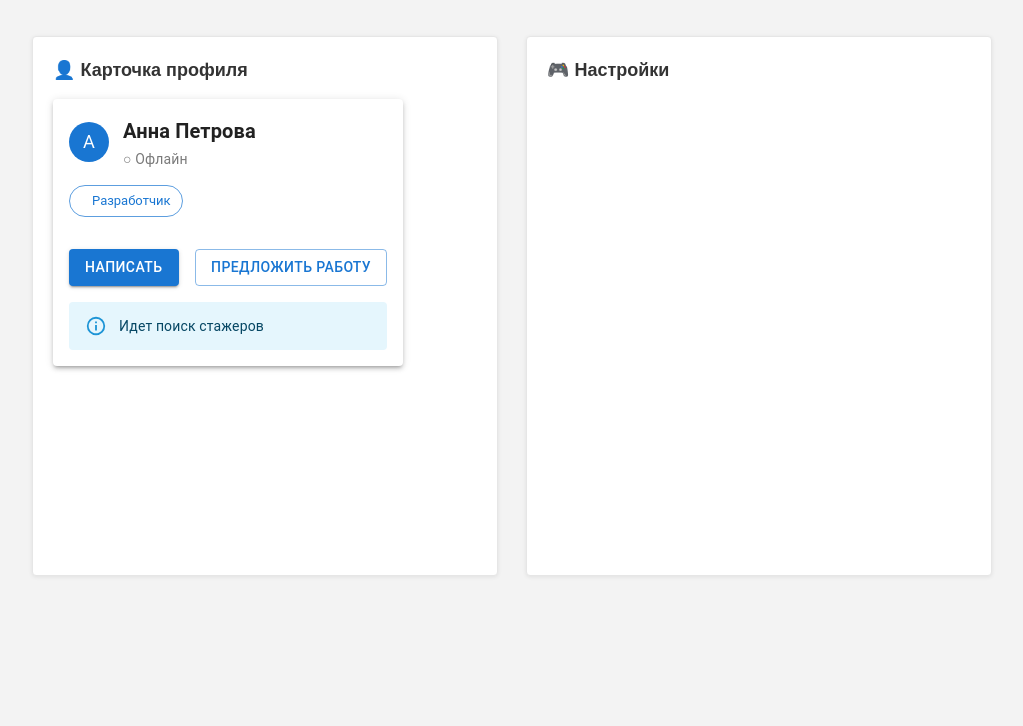
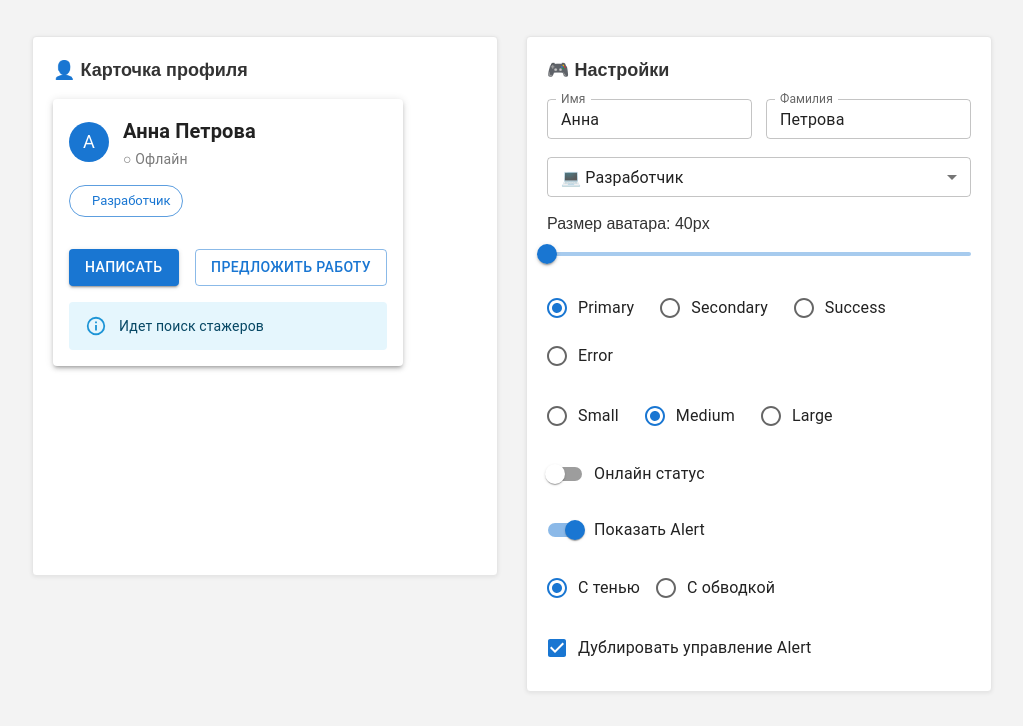
Before and after one commit to zabyz1337/profile-playground, a React (Vite) app: page / in a window 1280 px wide. Shown: the top 726 px of the page, without its empty margins (128-1151 px from the left). Built offline with nearby package versions, Linux system fonts and the light colour scheme; some icons are missing.

Commit message:
add full control panel with live form bindings for profile card

```diff
--- a/src/App.css
+++ b/src/App.css
@@ -108,6 +108,35 @@
   animation: pulseAlert 1.8s infinite;
 }
 
+.controls {
+  display: flex;
+  flex-direction: column;
+  gap: 18px;
+}
+
+.name-row {
+  display: flex;
+  gap: 14px;
+}
+
+.control-block {
+  display: flex;
+  flex-direction: column;
+  gap: 6px;
+}
+
+.control-label {
+  margin: 0;
+  font-size: 16px;
+  color: #333;
+}
+
+.radio-row {
+  display: flex;
+  flex-wrap: wrap;
+  gap: 6px 10px;
+}
+
 @keyframes pulseAlert {
   0% {
     opacity: 1;
@@ -119,3 +148,18 @@
     opacity: 1;
   }
 }
+
+@media (max-width: 900px) {
+  .layout {
+    flex-direction: column;
+  }
+
+  .panel {
+    width: 100%;
+    min-height: auto;
+  }
+
+  .name-row {
+    flex-direction: column;
+  }
+}
--- a/src/App.jsx
+++ b/src/App.jsx
@@ -6,7 +6,17 @@ import {
   Card,
   CardActions,
   CardContent,
+  Checkbox,
   Chip,
+  FormControl,
+  FormControlLabel,
+  MenuItem,
+  Radio,
+  RadioGroup,
+  Select,
+  Slider,
+  Switch,
+  TextField,
   Typography,
 } from "@mui/material";
 import PersonIcon from "@mui/icons-material/Person";
@@ -110,6 +120,251 @@ function App() {
 
         <div className="panel">
           <h2 className="section-title">🎮 Настройки</h2>
+
+          <div className="controls">
+            <div className="name-row">
+              <TextField
+                label="Имя"
+                value={profileSettings.name}
+                onChange={(e) =>
+                  setProfileSettings({
+                    ...profileSettings,
+                    name: e.target.value,
+                  })
+                }
+                fullWidth
+                size="small"
+              />
+
+              <TextField
+                label="Фамилия"
+                value={profileSettings.surname}
+                onChange={(e) =>
+                  setProfileSettings({
+                    ...profileSettings,
+                    surname: e.target.value,
+                  })
+                }
+                fullWidth
+                size="small"
+              />
+            </div>
+
+            <FormControl fullWidth size="small">
+              <Select
+                value={profileSettings.role}
+                onChange={(e) =>
+                  setProfileSettings({
+                    ...profileSettings,
+                    role: e.target.value,
+                  })
+                }
+              >
+                <MenuItem value="Разработчик">💻 Разработчик</MenuItem>
+                <MenuItem value="Дизайнер">🎨 Дизайнер</MenuItem>
+                <MenuItem value="Тестировщик">🧪 Тестировщик</MenuItem>
+                <MenuItem value="Менеджер">📋 Менеджер</MenuItem>
+              </Select>
+            </FormControl>
+
+            <div className="control-block">
+              <p className="control-label">
+                Размер аватара: {profileSettings.avatarSize}px
+              </p>
+
+              <Slider
+                value={profileSettings.avatarSize}
+                min={40}
+                max={100}
+                step={10}
+                onChange={(e, newValue) =>
+                  setProfileSettings({
+                    ...profileSettings,
+                    avatarSize: newValue,
+                  })
+                }
+              />
+            </div>
+
+            <div className="radio-row">
+              <FormControlLabel
+                control={
+                  <Radio
+                    checked={profileSettings.buttonColor === "primary"}
+                    onChange={() =>
+                      setProfileSettings({
+                        ...profileSettings,
+                        buttonColor: "primary",
+                      })
+                    }
+                  />
+                }
+                label="Primary"
+              />
+
+              <FormControlLabel
+                control={
+                  <Radio
+                    checked={profileSettings.buttonColor === "secondary"}
+                    onChange={() =>
+                      setProfileSettings({
+                        ...profileSettings,
+                        buttonColor: "secondary",
+                      })
+                    }
+                  />
+                }
+                label="Secondary"
+              />
+
+              <FormControlLabel
+                control={
+                  <Radio
+                    checked={profileSettings.buttonColor === "success"}
+                    onChange={() =>
+                      setProfileSettings({
+                        ...profileSettings,
+                        buttonColor: "success",
+                      })
+                    }
+                  />
+                }
+                label="Success"
+              />
+
+              <FormControlLabel
+                control={
+                  <Radio
+                    checked={profileSettings.buttonColor === "error"}
+                    onChange={() =>
+                      setProfileSettings({
+                        ...profileSettings,
+                        buttonColor: "error",
+                      })
+                    }
+                  />
+                }
+                label="Error"
+              />
+            </div>
+
+            <div className="radio-row">
+              <FormControlLabel
+                control={
+                  <Radio
+                    checked={profileSettings.buttonSize === "small"}
+                    onChange={() =>
+                      setProfileSettings({
+                        ...profileSettings,
+                        buttonSize: "small",
+                      })
+                    }
+                  />
+                }
+                label="Small"
+              />
+
+              <FormControlLabel
+                control={
+                  <Radio
+                    checked={profileSettings.buttonSize === "medium"}
+                    onChange={() =>
+                      setProfileSettings({
+                        ...profileSettings,
+                        buttonSize: "medium",
+                      })
+                    }
+                  />
+                }
+                label="Medium"
+              />
+
+              <FormControlLabel
+                control={
+                  <Radio
+                    checked={profileSettings.buttonSize === "large"}
+                    onChange={() =>
+                      setProfileSettings({
+                        ...profileSettings,
+                        buttonSize: "large",
+                      })
+                    }
+                  />
+                }
+                label="Large"
+              />
+            </div>
+
+            <FormControlLabel
+              control={
+                <Switch
+                  checked={profileSettings.isOnline}
+                  onChange={(e) =>
+                    setProfileSettings({
+                      ...profileSettings,
+                      isOnline: e.target.checked,
+                    })
+                  }
+                  color={profileSettings.buttonColor}
+                />
+              }
+              label="Онлайн статус"
+            />
+
+            <FormControlLabel
+              control={
+                <Switch
+                  checked={profileSettings.showAlert}
+                  onChange={(e) =>
+                    setProfileSettings({
+                      ...profileSettings,
+                      showAlert: e.target.checked,
+                    })
+                  }
+                  color={profileSettings.buttonColor}
+                />
+              }
+              label="Показать Alert"
+            />
+
+            <RadioGroup
+              row
+              value={profileSettings.cardVariant}
+              onChange={(e) =>
+                setProfileSettings({
+                  ...profileSettings,
+                  cardVariant: e.target.value,
+                })
+              }
+            >
+              <FormControlLabel
+                value="elevation"
+                control={<Radio />}
+                label="С тенью"
+              />
+              <FormControlLabel
+                value="outlined"
+                control={<Radio />}
+                label="С обводкой"
+              />
+            </RadioGroup>
+
+            <FormControlLabel
+              control={
+                <Checkbox
+                  checked={profileSettings.showAlert}
+                  onChange={(e) =>
+                    setProfileSettings({
+                      ...profileSettings,
+                      showAlert: e.target.checked,
+                    })
+                  }
+                  color={profileSettings.buttonColor}
+                />
+              }
+              label="Дублировать управление Alert"
+            />
+          </div>
         </div>
       </div>
     </div>
```
